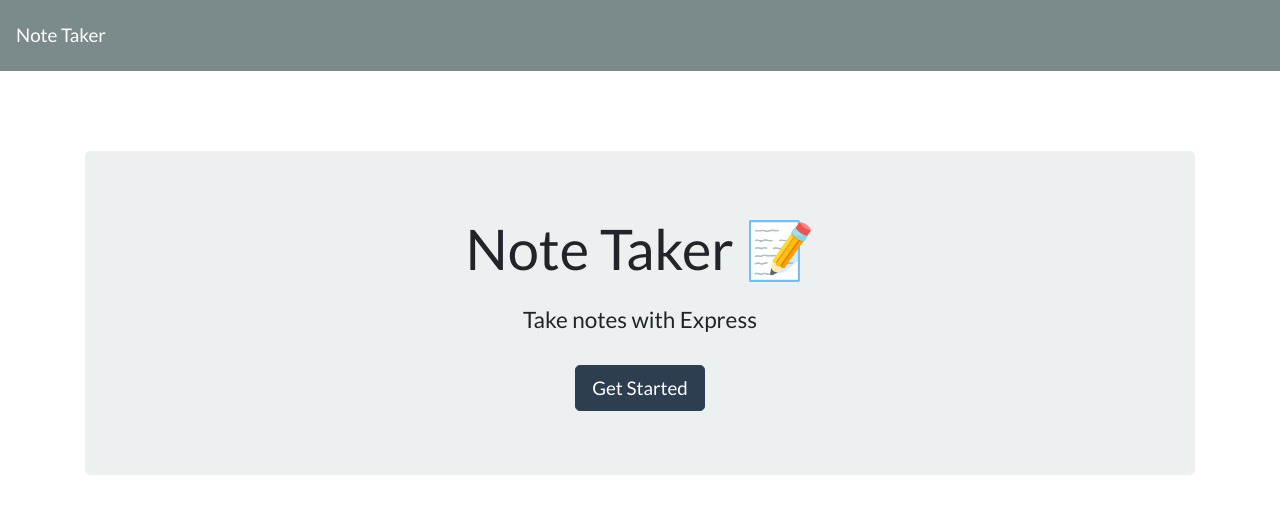
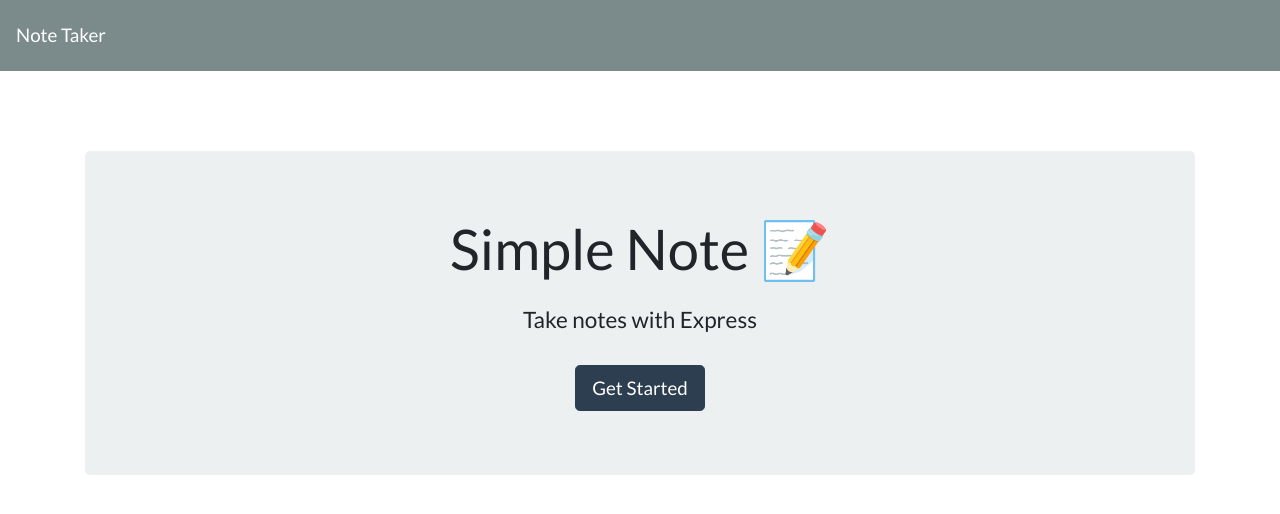
Before and after one commit to AndreV96/11_Note_Taker_AVL, a website: page public/index.html in a window 1280 px wide. Drawn offline with nearby package versions, Linux system fonts and the light colour scheme; no server answers.

Commit message:
Update index.html

```diff
--- a/public/index.html
+++ b/public/index.html
@@ -5,7 +5,7 @@
   <meta charset="UTF-8">
   <meta name="viewport" content="width=device-width, initial-scale=1.0">
   <meta http-equiv="X-UA-Compatible" content="ie=edge">
-  <title>Note Taker</title>
+  <title>Simple Note</title>
   <link rel="stylesheet" href="https://cdnjs.cloudflare.com/ajax/libs/bootswatch/4.1.3/flatly/bootstrap.min.css" />
 </head>
 
@@ -16,7 +16,7 @@
   </nav>
   <div class="container">
     <div style="margin-top: 80px;" class="jumbotron text-center">
-      <h1 class="display-4">Note Taker <span role="img" aria-label="Memo">📝</span></h1>
+      <h1 class="display-4">Simple Note <span role="img" aria-label="Memo">📝</span></h1>
       <h4 class="mt-4">Take notes with Express</h4>
       <a class="btn btn-primary btn-lg mt-4" href="/notes" role="button">Get Started</a>
     </div>
```
